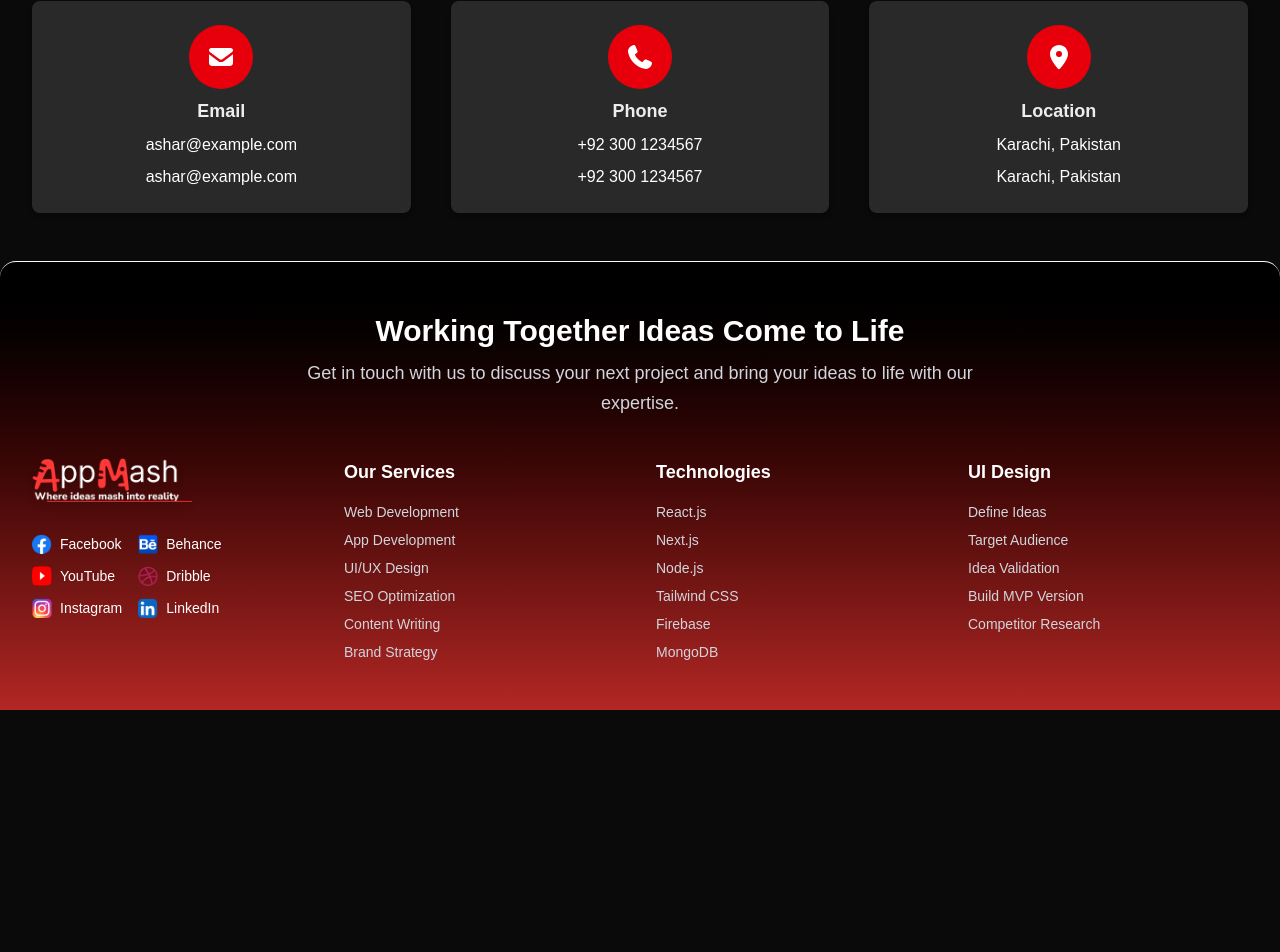
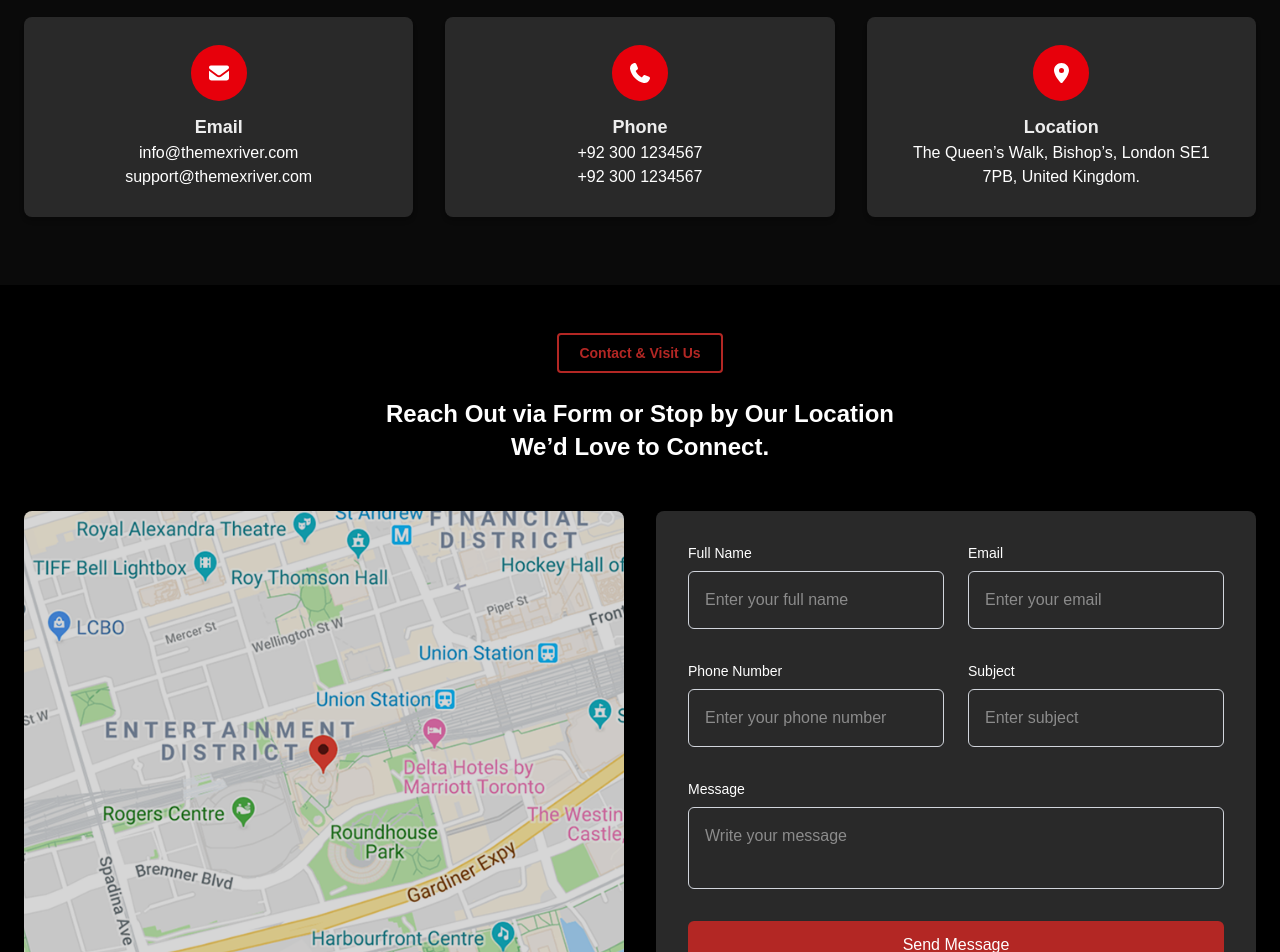
Before and after one commit to Asharkhan468/AppMash-Company-website, a Next.js app: page /contact in a window 1280 px wide. Shown: the part 935-1887 px from the top of the page. Before the commit the page ends 1645 px from the top, so only its background shows below. Built offline with nearby package versions, Linux system fonts and the light colour scheme; a web font is replaced by a local one.

Commit message:
MAP & CONTACT FORM [ADD]

```diff
--- a/app/components/ContactCardSection.tsx
+++ b/app/components/ContactCardSection.tsx
@@ -4,21 +4,27 @@ import { faEnvelope, faPhone, faLocationDot } from '@fortawesome/free-solid-svg-
 
 function ContactCardSection() {
   return (
-    <section className="flex flex-col w-full px-6 pt-6 sm:pt-8 pb-8 sm:pb-12 gap-8 justify-center">
-      <div className="flex flex-wrap justify-between items-center mt-6 gap-6">
+   <section
+
+  className="relative mb-5 w-full flex flex-col items-center overflow-hidden pt-6 sm:pt-8 pb-8 sm:pb-12"
+>
+  <div className="max-w-7xl mx-auto px-4 sm:px-6">
+    {/* Cards Grid */}
+    <div className="w-full grid grid-cols-1 sm:grid-cols-2 lg:grid-cols-3 gap-8 mt-10">
+
       {/* Card 1 */}
-        <div className="flex flex-col items-center text-center space-y-2 bg-neutral3 flex-1 max-w-sm p-6 rounded-lg shadow-md mx-2">
-          <div className="bg-red-600 rounded-full w-16 h-16 flex items-center justify-center text-white text-2xl">
+      <div className="flex flex-col items-center text-center bg-neutral3 rounded-lg shadow-md hover:shadow-lg transition-shadow p-7">
+        <div className="bg-red-600 rounded-full w-14 h-14 flex items-center justify-center text-white text-xl mb-3">
           <FontAwesomeIcon icon={faEnvelope} />
         </div>
         <h3 className="font-semibold text-lg">Email</h3>
-          <p className="text-secondary1">ashar@example.com</p>
-          <p className="text-secondary1">ashar@example.com</p>
+        <p className="text-secondary1">info@themexriver.com</p>
+        <p className="text-secondary1">support@themexriver.com</p>
       </div>
 
       {/* Card 2 */}
-        <div className="flex flex-col items-center text-center space-y-2 bg-neutral3 flex-1 max-w-sm p-6 rounded-lg shadow-md mx-2">
-          <div className="bg-red-600 rounded-full w-16 h-16 flex items-center justify-center text-white text-2xl">
+      <div className="flex flex-col items-center text-center bg-neutral3 rounded-lg shadow-md hover:shadow-lg transition-shadow p-7">
+        <div className="bg-red-600 rounded-full w-14 h-14 flex items-center justify-center text-white text-xl mb-3">
           <FontAwesomeIcon icon={faPhone} />
         </div>
         <h3 className="font-semibold text-lg">Phone</h3>
@@ -27,16 +33,22 @@ function ContactCardSection() {
       </div>
 
       {/* Card 3 */}
-        <div className="flex flex-col items-center text-center space-y-2 bg-neutral3 flex-1 max-w-sm p-6 rounded-lg shadow-md mx-2">
-          <div className="bg-red-600 rounded-full w-16 h-16 flex items-center justify-center text-white text-2xl">
+      <div className="flex flex-col items-center text-center bg-neutral3 rounded-lg shadow-md hover:shadow-lg transition-shadow p-7">
+        <div className="bg-red-600 rounded-full w-14 h-14 flex items-center justify-center text-white text-xl mb-3">
           <FontAwesomeIcon icon={faLocationDot} />
         </div>
         <h3 className="font-semibold text-lg">Location</h3>
-          <p className="text-secondary1">Karachi, Pakistan</p>
-          <p className="text-secondary1">Karachi, Pakistan</p>
+        <p className="text-secondary1">
+          The Queen’s Walk, Bishop’s, London SE1 7PB, United Kingdom.
+        </p>
+      </div>
     </div>
   </div>
 </section>
+
+
+
+
   );
 }
 
--- /dev/null
+++ b/app/components/ContactFormMap.tsx
@@ -0,0 +1,97 @@
+import React from "react";
+
+function ContactFormMap() {
+  return (
+   <section className="relative  bg-neutral2 w-full flex items-center overflow-hidden pt-6 sm:pt-8 pb-8 sm:pb-12">
+  <div className="max-w-7xl mx-auto px-4 sm:px-6 mb-5">
+    {/* Top Center Button & Heading */}
+    <div className="text-center mb-8 sm:mb-12 mt-4">
+      <button className="border-2 border-primary2 text-primary2 px-5 py-2 rounded-sm text-xs sm:text-sm font-semibold mb-3">
+        Contact & Visit Us
+      </button>
+      <h2 className="text-lg sm:text-xl md:text-2xl font-bold text-white mt-3 leading-snug text-center">
+        Reach Out via Form or Stop by Our Location
+        <br />
+        <span className="block text-center">We’d Love to Connect.</span>
+      </h2>
+    </div>
+
+    {/* Image + Form */}
+    <div className="grid grid-cols-1 md:grid-cols-2 gap-8 items-stretch">
+      {/* Left Side Image */}
+      <div className="h-full">
+        <img
+          src="/Map.png"
+          alt="Contact"
+          className="w-full h-full object-cover rounded-lg shadow-lg"
+        />
+      </div>
+
+      {/* Right Side Form */}
+      <form className="h-full flex flex-col justify-between p-8 space-y-8 bg-neutral3 rounded-lg shadow-lg">
+        {/* Name & Email */}
+        <div className="grid grid-cols-1 sm:grid-cols-2 gap-6">
+          <div className="flex flex-col space-y-2">
+            <label className="text-white text-sm font-medium">Full Name</label>
+            <input
+              type="text"
+              placeholder="Enter your full name"
+              className="w-full px-4 py-4 border border-gray-300 rounded-md focus:outline-none focus:ring-2 focus:ring-primary2"
+            />
+          </div>
+          <div className="flex flex-col space-y-2">
+            <label className="text-white text-sm font-medium">Email</label>
+            <input
+              type="email"
+              placeholder="Enter your email"
+              className="w-full px-4 py-4 border border-gray-300 rounded-md focus:outline-none focus:ring-2 focus:ring-primary2"
+            />
+          </div>
+        </div>
+
+        {/* Phone & Subject */}
+        <div className="grid grid-cols-1 sm:grid-cols-2 gap-6">
+          <div className="flex flex-col space-y-2">
+            <label className="text-white text-sm font-medium">Phone Number</label>
+            <input
+              type="tel"
+              placeholder="Enter your phone number"
+              className="w-full px-4 py-4 border border-gray-300 rounded-md focus:outline-none focus:ring-2 focus:ring-primary2"
+            />
+          </div>
+          <div className="flex flex-col space-y-2">
+            <label className="text-white text-sm font-medium">Subject</label>
+            <input
+              type="text"
+              placeholder="Enter subject"
+              className="w-full px-4 py-4 border border-gray-300 rounded-md focus:outline-none focus:ring-2 focus:ring-primary2"
+            />
+          </div>
+        </div>
+
+        {/* Message */}
+        <div className="flex flex-col space-y-2 flex-grow">
+          <label className="text-white text-sm font-medium">Message</label>
+          <textarea
+            placeholder="Write your message"
+            className="w-full h-full px-4 py-4 border border-gray-300 rounded-md focus:outline-none focus:ring-2 focus:ring-primary2 resize-none"
+          ></textarea>
+        </div>
+
+        {/* Button */}
+        <button
+          type="submit"
+          className="w-full bg-primary2 text-white py-3 rounded-md hover:bg-primary1 transition duration-300"
+        >
+          Send Message
+        </button>
+      </form>
+    </div>
+  </div>
+</section>
+
+
+  );
+}
+
+export default ContactFormMap;
--- a/app/contact/page.tsx
+++ b/app/contact/page.tsx
@@ -1,12 +1,14 @@
 import React from 'react'
 import ContactHeroSection from '../components/contactHeroSection'
 import ContactCardSection from '../components/ContactCardSection'
+import ContactFormMap from '../components/ContactFormMap'
 
 function page() {
   return (
     <>
       <ContactHeroSection/>
       <ContactCardSection/>
+      <ContactFormMap/>
     </>
   )
 }
--- a/app/globals.css
+++ b/app/globals.css
@@ -22,6 +22,7 @@
   --color-neutral1: #292b30;
   --color-neutral2: #000000;
   --color-neutral3: #292929;
+  --color-neutral4: #1a1a1a;
   --color-secondary1: #ffffff;
   --color-secondary2: #f9f9f9;
   --color-gradient1: #3e0204;
```
Also changed, not shown: public/Map.png (added). Lines whose indentation alone changed are shown as unchanged.
